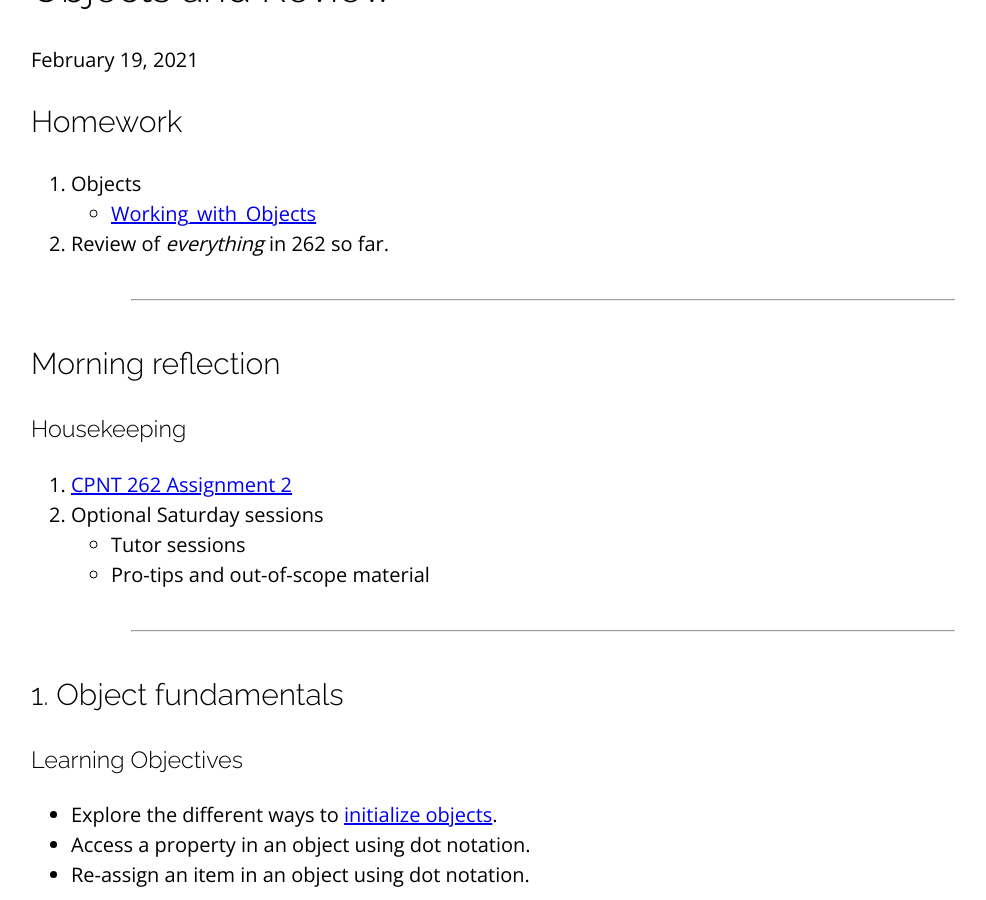
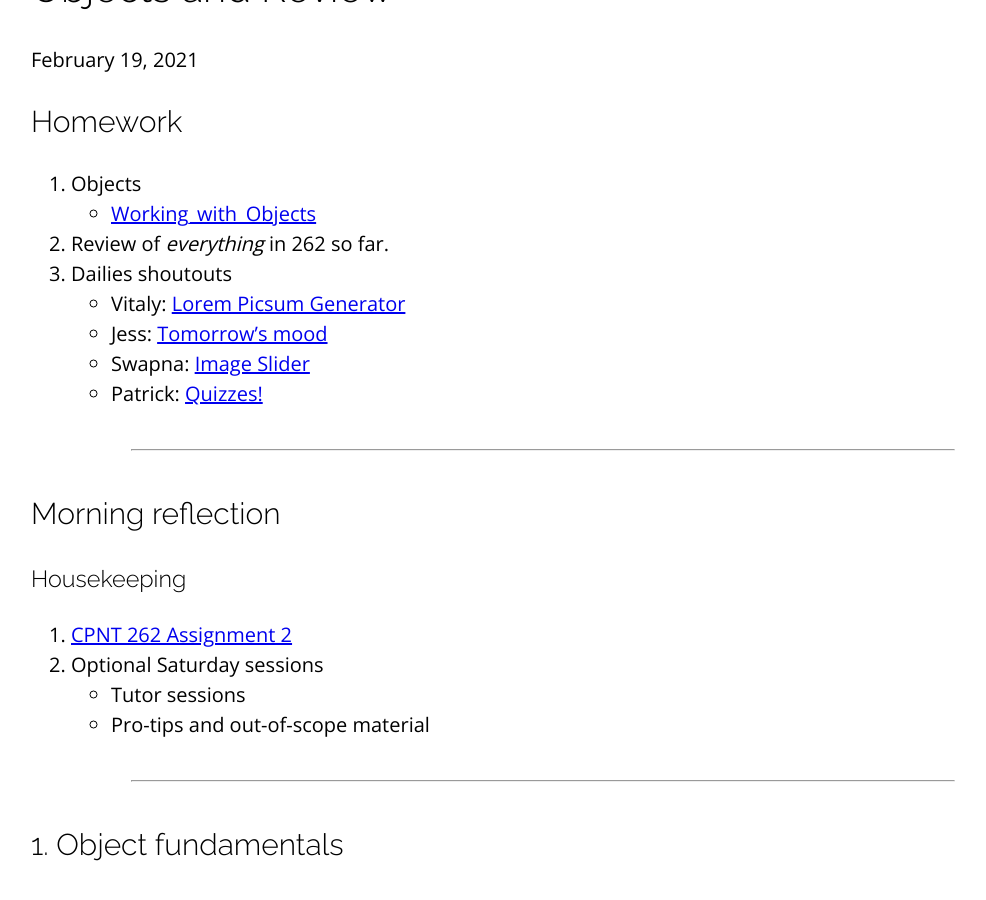
Before and after one commit to sait-wbdv/winter-2021, a Jekyll site: the page built from _posts/2021-02-19-objects-review.md, in a window 1280 px wide and 900 px high, scrolled down 422 px. Shown: the whole window, without its empty margins (97-1083 px from the left). Built offline with Jekyll 4.4.1, drawn with Linux system fonts in a browser that asks for light colours; nearby versions of some CDN libraries.

Commit message:
added dailies shoutouts

```diff
--- a/_posts/2021-02-19-objects-review.md
+++ b/_posts/2021-02-19-objects-review.md
@@ -8,6 +8,11 @@ categories: cpnt262
 1. Objects
     - [Working_with_Objects](https://developer.mozilla.org/en-US/docs/Web/JavaScript/Guide/Working_with_Objects)
 2. Review of _everything_ in 262 so far.
+3. Dailies shoutouts
+    - Vitaly: [Lorem Picsum Generator](https://codepen.io/gvitaly87/pen/qBqjYYN)
+    - Jess: [Tomorrow's mood](https://jluu38.github.io/W6W/)
+    - Swapna: [Image Slider](https://swappnasama.github.io/image-slider/)
+    - Patrick: [Quizzes!](https://pteskey.github.io/in-class/18-02-2021/)
 
 ---
 
```
